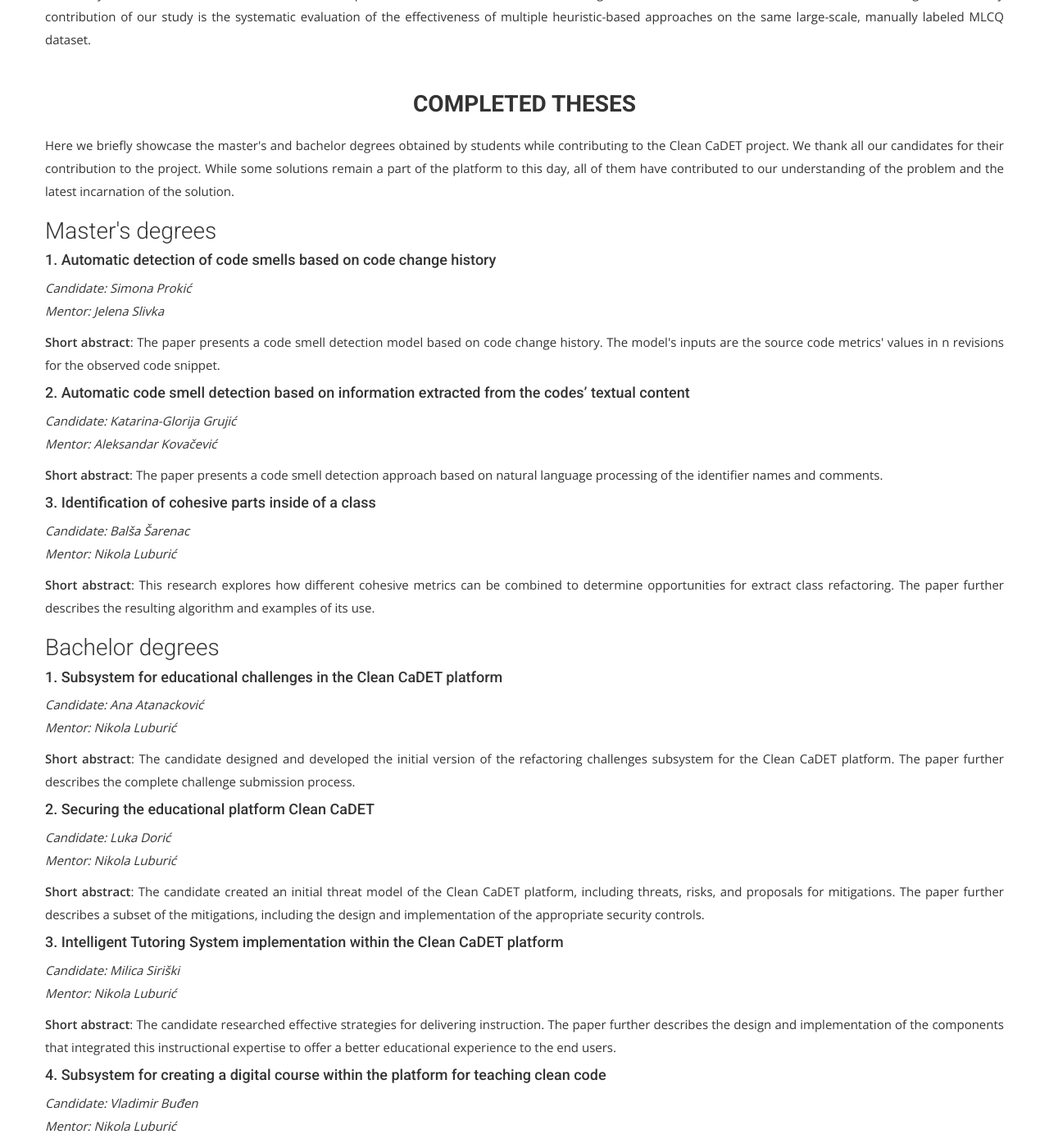
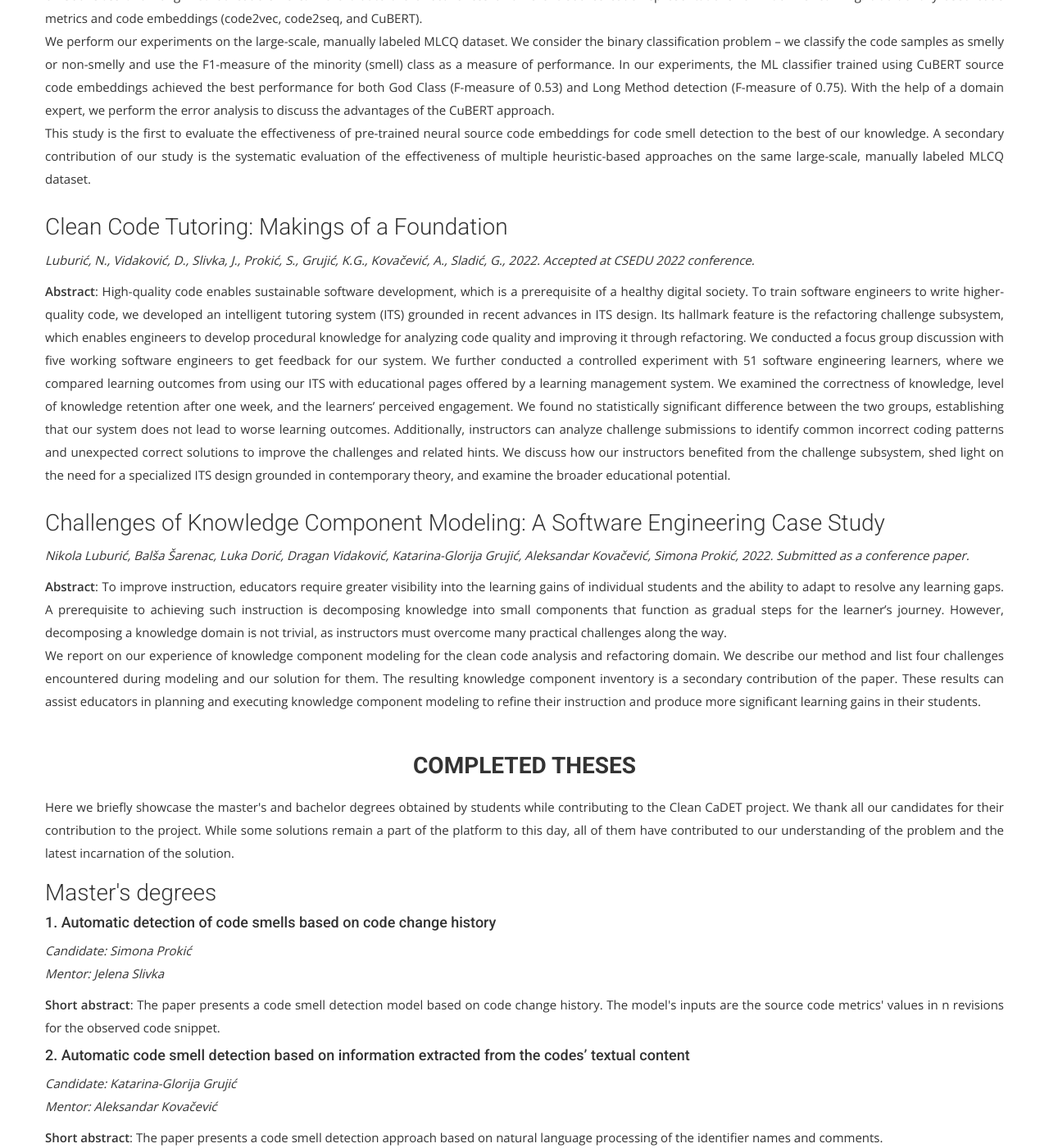
Before and after one commit to Clean-CaDET/clean-cadet.github.io, a Jekyll site: the page built from project.html, in a window 1280 px wide and 1400 px high, scrolled down 2496 px. Shown: the whole window at 82% size. Built offline with Jekyll 4.4.1, drawn with Linux system fonts in a browser that asks for light colours; nearby versions of some CDN libraries; some web fonts are replaced; some of the changed text lies outside the part shown.

Commit message:
Update project.html

```diff
--- a/project.html
+++ b/project.html
@@ -37,7 +37,20 @@ permalink: /results/
             The Clean Code and Design Educational Tool (Clean CaDET) is a platform dedicated to the study of clean code. It presents a conglomerate of AI-powered tools for educators, learners, practitioners, and researchers studying clean code.
           </p>
           <p>
-            We maintain <strong><a href="https://github.com/Clean-CaDET/platform#readme" target="_blank">an open-source repository</a></strong> that hosts our platform and it's ever-increasing set of capabilities.
+            We maintain several open-source repositories that host our platform and it's ever increasing set of capabilities:
+            <ul>
+                <li>
+                    The <strong><a href="https://github.com/Clean-CaDET/platform#readme" target="_blank">main platform repository</a></strong> contains several projects:
+                    <ul>
+                        <li>The <a href="https://github.com/Clean-CaDET/platform/wiki/Module-Code-Model" target="_blank">code model project</a> that parses C# code into an object model that is easier to analyze.</li>
+                        <li>The <a href="https://github.com/Clean-CaDET/platform/wiki/Module-Smell-Detector" target="_blank">smell detector project</a> that hosts rules for code smell detection and adapters for smell detection machine learning models.</li>
+                        <li>The <a href="https://github.com/Clean-CaDET/platform/wiki/Module-Dataset-Explorer" target="_blank">dataset explorer project</a> that has grown into a sophisticated application for analyzing code repositories and annotating smells. This project will soon be moved to a separate repository.</li>
+                    </ul>
+                </li>
+                <li>The <strong><a href="https://github.com/Clean-CaDET/tutor#readme" target="_blank">tutor repository</a></strong>, which hosts the intelligent tutoring system specialized for the clean code domain.</li>
+                <li>The <strong><a href="https://github.com/Clean-CaDET/platform-tutor-ui-web#readme" target="_blank">tutor front-end repository</a></strong>, which contains the client web application for interacting with the intelligent tutoring system.</li>
+                <li>The <strong><a href="https://github.com/Clean-CaDET/platform-explorer-ui-web#readme" target="_blank">dataset explorer front-end repository</a></strong>, which contains the client web application for interacting with the dataset explorer.</li>
+            </ul>
           </p>
         </div>
         <div class="row">
@@ -92,6 +105,29 @@ permalink: /results/
 <br>This paper compares the performance of multiple ML-based code smell detection models against multiple traditionally employed metric-based heuristics for detection of God Class and Long Method code smells. We evaluate the effectiveness of different source code representations for machine learning: traditionally used code metrics and code embeddings (code2vec, code2seq, and CuBERT).
 <br>We perform our experiments on the large-scale, manually labeled MLCQ dataset. We consider the binary classification problem – we classify the code samples as smelly or non-smelly and use the F1-measure of the minority (smell) class as a measure of performance. In our experiments, the ML classifier trained using CuBERT source code embeddings achieved the best performance for both God Class (F-measure of 0.53) and Long Method detection (F-measure of 0.75). With the help of a domain expert, we perform the error analysis to discuss the advantages of the CuBERT approach.
 <br>This study is the first to evaluate the effectiveness of pre-trained neural source code embeddings for code smell detection to the best of our knowledge. A secondary contribution of our study is the systematic evaluation of the effectiveness of multiple heuristic-based approaches on the same large-scale, manually labeled MLCQ dataset.
+          </p>
+        </div>
+        <div class="row">
+          <h3>
+            Clean Code Tutoring: Makings of a Foundation
+          </h3>
+          <p>
+            <i>Luburić, N., Vidaković, D., Slivka, J., Prokić, S., Grujić, K.G., Kovačević, A., Sladić, G., 2022. Accepted at CSEDU 2022 conference.</i>
+          </p>
+          <p>
+            <b>Abstract</b>: High-quality code enables sustainable software development, which is a prerequisite of a healthy digital society. To train software engineers to write higher-quality code, we developed an intelligent tutoring system (ITS) grounded in recent advances in ITS design. Its hallmark feature is the refactoring challenge subsystem, which enables engineers to develop procedural knowledge for analyzing code quality and improving it through refactoring. We conducted a focus group discussion with five working software engineers to get feedback for our system. We further conducted a controlled experiment with 51 software engineering learners, where we compared learning outcomes from using our ITS with educational pages offered by a learning management system. We examined the correctness of knowledge, level of knowledge retention after one week, and the learners’ perceived engagement. We found no statistically significant difference between the two groups, establishing that our system does not lead to worse learning outcomes. Additionally, instructors can analyze challenge submissions to identify common incorrect coding patterns and unexpected correct solutions to improve the challenges and related hints. We discuss how our instructors benefited from the challenge subsystem, shed light on the need for a specialized ITS design grounded in contemporary theory, and examine the broader educational potential.
+          </p>
+        </div>
+        <div class="row">
+          <h3>
+            Challenges of Knowledge Component Modeling: A Software Engineering Case Study
+          </h3>
+          <p>
+            <i>	Nikola Luburić, Balša Šarenac, Luka Dorić, Dragan Vidaković, Katarina-Glorija Grujić, Aleksandar Kovačević, Simona Prokić, 2022. Submitted as a conference paper.</i>
+          </p>
+          <p>
+            <b>Abstract</b>: To improve instruction, educators require greater visibility into the learning gains of individual students and the ability to adapt to resolve any learning gaps. A prerequisite to achieving such instruction is decomposing knowledge into small components that function as gradual steps for the learner’s journey. However, decomposing a knowledge domain is not trivial, as instructors must overcome many practical challenges along the way.
+<br>We report on our experience of knowledge component modeling for the clean code analysis and refactoring domain. We describe our method and list four challenges encountered during modeling and our solution for them. The resulting knowledge component inventory is a secondary contribution of the paper. These results can assist educators in planning and executing knowledge component modeling to refine their instruction and produce more significant learning gains in their students.
           </p>
         </div>
         <div class="row">
@@ -209,7 +245,7 @@ permalink: /results/
             <i>Mentor: Nikola Luburić</i>
           </p>
           <p>
-            <b>Short abstract</b>: This paper presents the the communication infrastructure of a platform for learning clean code. Performance analysis was conducted on projects of various size. The structure and behavior of the message exchange is described in detail.
+            <b>Short abstract</b>: This paper presents the communication infrastructure of a platform for learning clean code. Performance analysis was conducted on projects of various size. The structure and behavior of the message exchange is described in detail.
           </p>
 
           <h4>
@@ -255,6 +291,28 @@ permalink: /results/
           <p>
             <b>Short abstract</b>: The paper presents a heuristic-based approach for the Long Method code smell detection. In the approach, each method is segmented into logical blocks. The blocks similarity is used to decide whether they should be a part of the same method.
           </p>
+
+          <h4>
+            12. Client web application that interacts with a platform for learning clean code
+          </h4>
+          <p>
+            <i>Candidate: Nikola Pantelić</i><br>
+            <i>Mentor: Nikola Luburić</i>
+          </p>
+          <p>
+            <b>Short abstract</b>: This paper presents the design and implementation of a client web application built using the Angular framework, which interacts with the clean code intelligent tutoring system.
+          </p>
+
+          <h4>
+            13. Parsing Java source code into an object graph with calculated metrics
+          </h4>
+          <p>
+            <i>Candidate: Nikola Gudelj</i><br>
+            <i>Mentor: Nikola Luburić</i>
+          </p>
+          <p>
+            <b>Short abstract</b>: This paper presents the design and implementation of a Java code parser which transforms Java source code into the CaDET model.
+          </p>
         </div>
     </div>
 </section>
```
